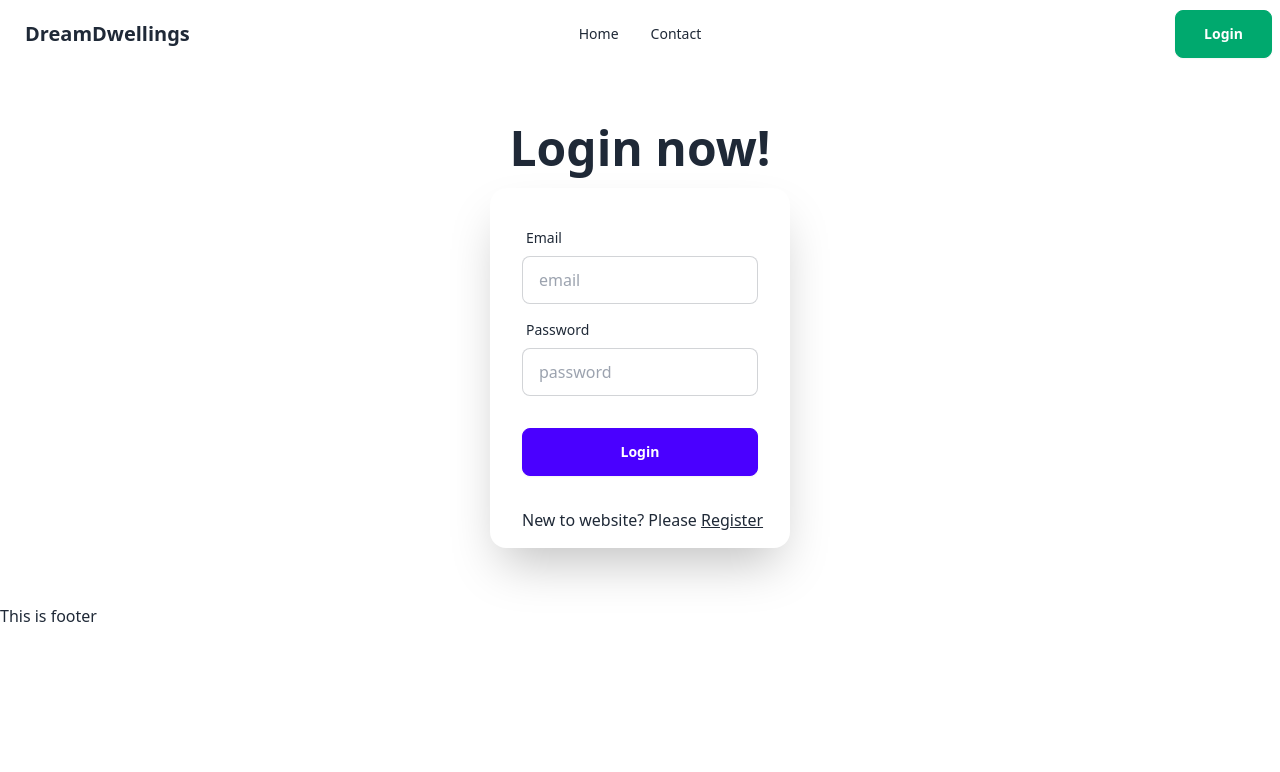
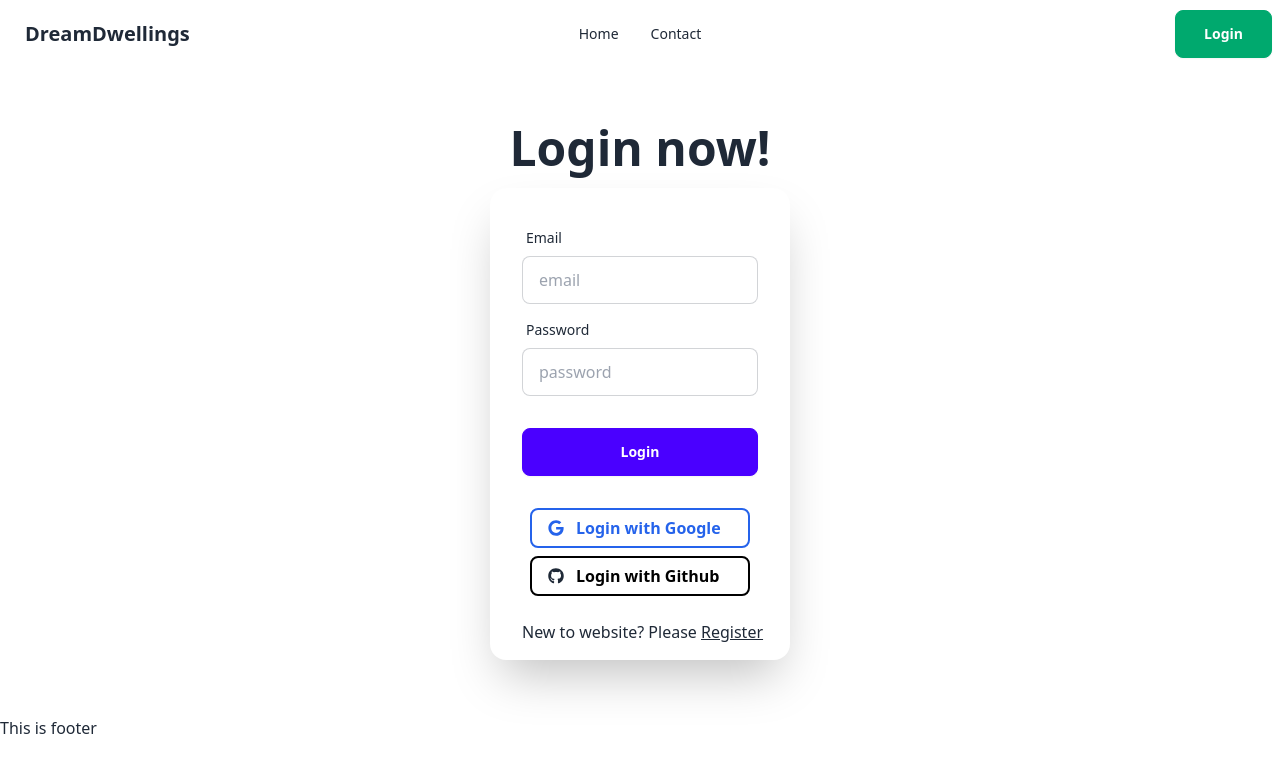
Before and after one commit to 2244jhalak/Real-Estate, a React (Vite) app: page /login in a window 1280 px wide. Shown: the top 772 px of the page. Built offline with nearby package versions, Linux system fonts and the light colour scheme.

Commit message:
google and github authentication process added

```diff
--- a/package.json
+++ b/package.json
@@ -21,6 +21,7 @@
     "react-hook-form": "^7.51.2",
     "react-icons": "^5.0.1",
     "react-router-dom": "^6.22.3",
+    "react-toastify": "^10.0.5",
     "sort-by": "^1.2.0",
     "swiper": "^11.1.0"
   },
--- a/src/components/Login/Login.jsx
+++ b/src/components/Login/Login.jsx
@@ -1,7 +1,33 @@
 import { Link } from "react-router-dom";
+import { FaGoogle,FaGithub } from 'react-icons/fa';
+import { GoogleAuthProvider, signInWithPopup, GithubAuthProvider } from "firebase/auth";
+import auth from "../../firebase/firebase.config";
+
 
 
 const Login = () => {
+
+
+const googleProvider = new GoogleAuthProvider();
+const githubProvider=new GithubAuthProvider();
+const handleGoogle=()=>{
+  signInWithPopup(auth,googleProvider )
+  .then(result=>{
+    console.log(result.user)
+  })
+  .catch(error=>{
+    console.log(error);
+  })
+}
+const handleGithub=()=>{
+  signInWithPopup(auth,githubProvider)
+  .then(result=>{
+    console.log(result.user)
+  })
+  .catch(error=>{
+    console.log(error);
+  })
+}
     return (
         <div>
             <div className="hero my-10">
@@ -16,19 +42,28 @@ const Login = () => {
           <label className="label">
             <span className="label-text">Email</span>
           </label>
-          <input type="email" placeholder="email" className="input input-bordered" required />
+          <input type="email" placeholder="email" name="email" className="input input-bordered" required />
         </div>
         <div className="form-control">
           <label className="label">
             <span className="label-text">Password</span>
           </label>
-          <input type="password" placeholder="password" className="input input-bordered" required />
+          <input type="password" placeholder="password" name="password" className="input input-bordered" required />
 
         </div>
         <div className="form-control mt-6">
           <button className="btn btn-primary font-bold text-white">Login</button>
         </div>
       </form>
+      <div onClick={handleGoogle} className='flex items-center cursor-pointer border-2 px-4 mx-10 py-1.5 rounded-lg border-blue-600 mb-2'>
+
+                <FaGoogle className='text-blue-600 mr-3'></FaGoogle>
+                <h2 className='text-blue-600 font-semibold'>Login with Google</h2>
+      </div>
+      <div onClick={handleGithub} className='flex items-center cursor-pointer border-2 px-4 mx-10 py-1.5 rounded-lg border-black mb-6'>
+                <FaGithub className='mr-3'></FaGithub>
+                <h2 className='text-black font-semibold'>Login with Github</h2>
+      </div>
       <p className="ml-8 mb-4">New to website? Please <Link className="underline" to="/register">Register</Link></p>
     </div>
 
--- a/src/components/Register/Register.jsx
+++ b/src/components/Register/Register.jsx
@@ -1,4 +1,6 @@
 
+import { ToastContainer, toast } from 'react-toastify';
+import 'react-toastify/dist/ReactToastify.css';
 import { useContext, useState } from "react";
 import { Link } from "react-router-dom";
 import { FaEye,FaEyeSlash } from 'react-icons/fa';
@@ -7,8 +9,7 @@ import { AuthContext } from "../../provider/AuthProvider";
 
 
 const Register = () => {
-  const [success,setSuccess] = useState('');
-  const [reegisterError,setRegisterError] = useState('');
+
   const [showPassword,setShowPassword]= useState(false);
   const {createUser} =useContext(AuthContext);
 
@@ -19,10 +20,9 @@ const Register = () => {
       const photo=e.target.photo.value;
       const password=e.target.password.value;
       console.log(name,email,photo,password);
-      setRegisterError('');
-      setSuccess('');
+
       if(password.length<6){
-        setRegisterError('Password should be at least 6 characters');
+        toast('Password should be at least 6 characters');
         return;
       }
       // else if(!/^(?=.*[a-z])(?=.*[A-Z])/.test(password)){
@@ -30,23 +30,24 @@ const Register = () => {
       //   return;
       // }
       else if(!/[A-Z]/.test(password)){
-        setRegisterError('Password should have a uppercase');
+        toast('Password should have a uppercase');
         return;
       }
       else if(!/[a-z]/.test(password)){
-        setRegisterError('Password should have a lowercase');
+        toast('Password should have a lowercase');
         return;
       }
 
       createUser(email,password)
       .then(result=>{
         console.log(result.user);
-        setSuccess('User created successfully');
+        toast('User created successfully');
+        toast('User created successfully')
       })
 
       .catch(error=>{
         console.log(error);
-        setRegisterError('auth/email-already-in-use');
+        toast('auth/email-already-in-use');
       })
 
     }
@@ -95,17 +96,14 @@ const Register = () => {
           <button className="btn btn-primary font-bold text-white">Register</button>
         </div>
       </form>
+
       <p className="ml-8 mb-4">Already have an account? Please <Link className="underline" to="/login">Login</Link></p>
     </div>
-    {
-            reegisterError && <p className="font-bold text-red-700">{reegisterError}</p>
-    }
-    {
-            success && <p className="font-bold text-green-700">{success}</p>
-    }
+
 
   </div>
 </div>
+<ToastContainer></ToastContainer>
 
         </div>
     );
```
Also changed, not shown: 1 other file (tests, documents, lock files or other folders).
